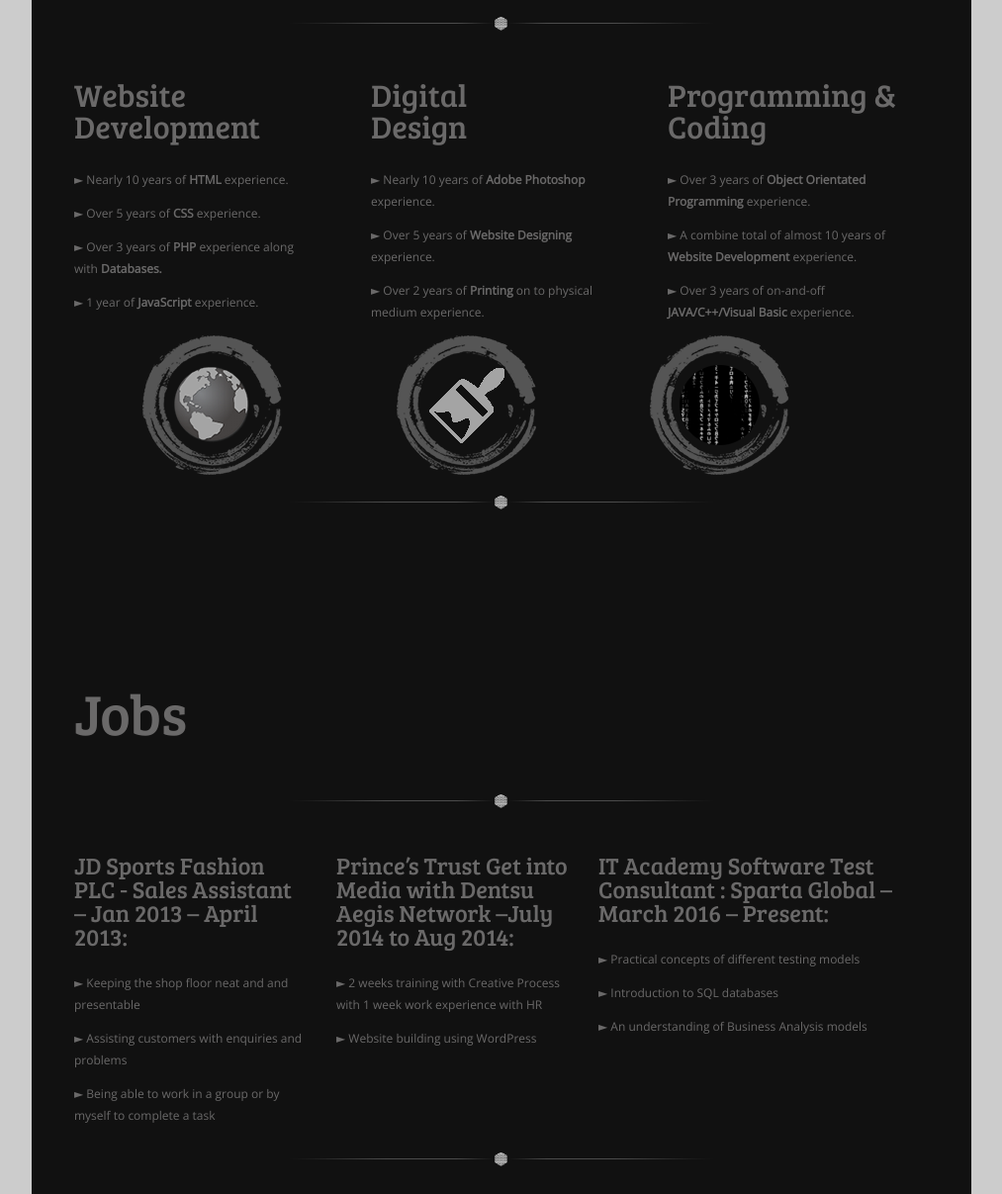
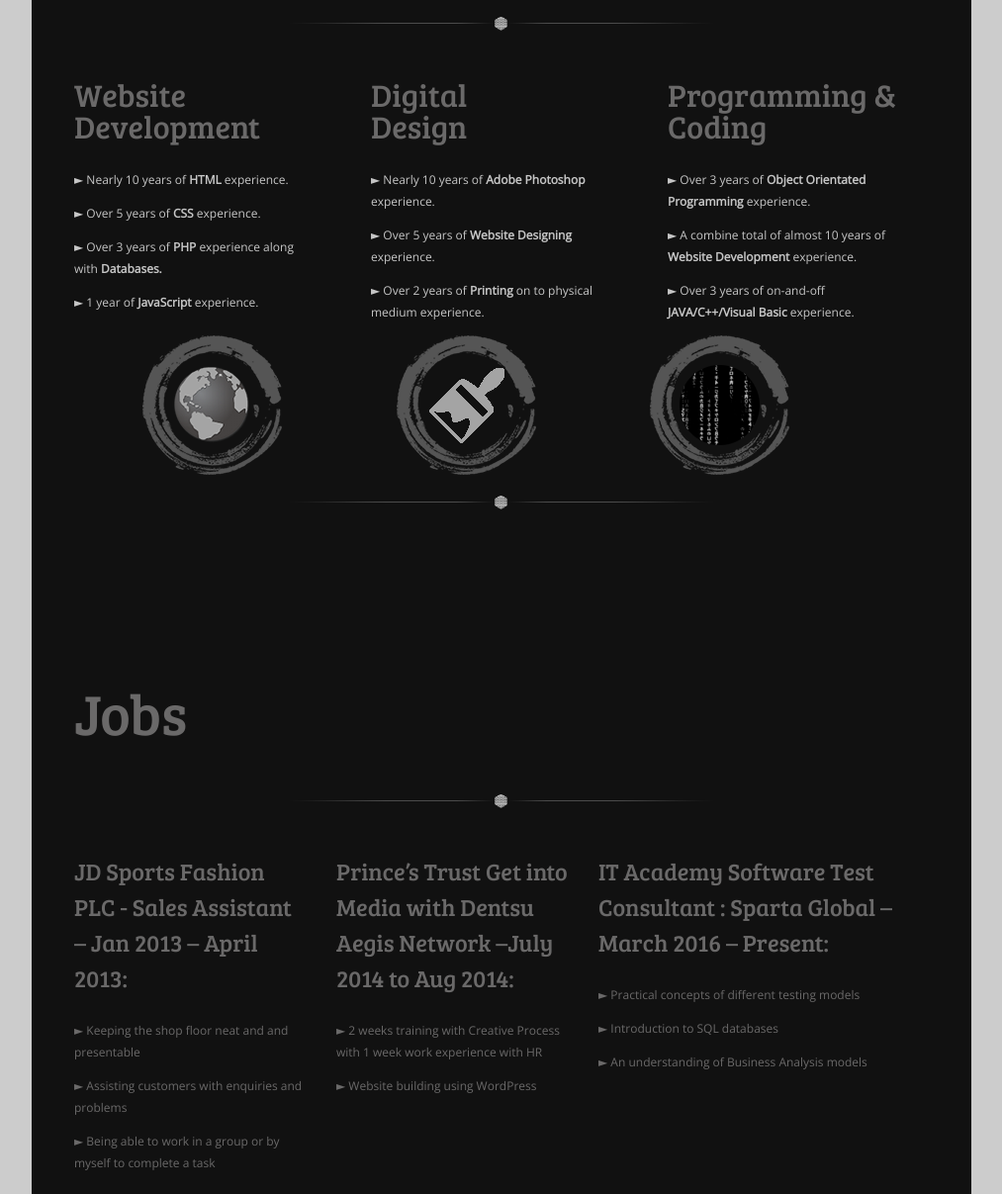
Before and after one commit to Ti3n/Interactive-cv, a plain HTML site: page index.html in a window 1280 px wide. Shown: the part 984-2191 px from the top of the page at 99% size, without its empty margins (133-1146 px from the left). Drawn offline with nearby package versions, Linux system fonts and the light colour scheme.

Commit message:
Updates and changes to the index and css files

```diff
--- a/index.html
+++ b/index.html
@@ -42,13 +42,13 @@
             <h2>
                 My name is Tien Ngo, and I am a Digital Designer & Programmer.
             </h2>
-            <p>
+            <p class="off-white">
                 I am a graduate from Kingston University where I read BSc (Hons) Computer Science.
     			I chose to do a degree in Computer Science because it enabled me to learn the relevant
     			skills to pursue a career in Website Development, an area which I am interested. I can
     			work in either a team or independently and towards a deadline.
             </p>
-			<p>
+			<p class="off-white">
                 I believe I can be a great asset to your company as I can voice my opinions and ideas with
     			confidence. I can share my knowledge and experiences as well as learning more from others. I have experiences
     			with working with web building software and I think that with this I can contribute and assist
@@ -67,20 +67,20 @@
         <div class="content">
             <div class="col">
             <h2>Website Development</h2>
-				<p style="font-weight: 100;">
+				<p class="off-white" style="font-weight: 100;">
 					<b style="font-weight: bolder;">
 						&#x25BA;
 					</b>
 					Nearly 10 years of <b style="font-weight: 900;">HTML</b> experience.
 				</p>
-				 <p style="font-weight: 100;">
+				 <p class="off-white" style="font-weight: 100;">
 					<b style="font-weight: bolder;">
 						&#x25BA;
 					</b>
 					Over 5 years of <b style="font-weight: 900;">CSS</b> experience.
 				</p>
 
-				<p style="font-weight: 100;">
+				<p class="off-white" style="font-weight: 100;">
 					<b style="font-weight: bolder;">
 						&#x25BA;
 					</b>
@@ -88,7 +88,7 @@
                     <b style="font-weight:900;">Databases.</b>
 				</p>
 
-				<p style="font-weight: 100;">
+				<p class="off-white" style="font-weight: 100;">
 					<b style="font-weight: bolder;">
 						&#x25BA;
 					</b>
@@ -100,20 +100,20 @@
 
             <div class="col col-mid">
             <h2>Digital <br> Design </br></h2>
-            <p style="font-weight: 100;">
+            <p class="off-white" style="font-weight: 100;">
 					<b style="font-weight: bolder;">
 						&#x25BA;
 					</b>
 					Nearly 10 years of <b style="font-weight: 900;">Adobe Photoshop</b> experience.
 				</p>
-				 <p style="font-weight: 100;">
+				 <p class="off-white" style="font-weight: 100;">
 					<b style="font-weight: bolder;">
 						&#x25BA;
 					</b>
 					Over 5 years of <b style="font-weight: 900;">Website Designing</b> experience.
 				</p>
 
-				<p style="font-weight: 100;">
+				<p class="off-white" style="font-weight: 100;">
 					<b style="font-weight: bolder;">
 						&#x25BA;
 					</b>
@@ -123,20 +123,20 @@
 
             <div class="col-right">
             <h2>Programming & <br>Coding</br></h2>
-            <p style="font-weight: 100;">
+            <p class="off-white" style="font-weight: 100;">
 					<b style="font-weight: bolder;">
 						&#x25BA;
 					</b>
 					Over 3 years of <b style="font-weight: 900;">Object Orientated Programming</b> experience.
 				</p>
-				 <p style="font-weight: 100;">
+				 <p class="off-white" style="font-weight: 100;">
 					<b style="font-weight: bolder;">
 						&#x25BA;
 					</b>
 					A combine total of almost 10 years of <b style="font-weight: 900;">Website Development</b> experience.
 				</p>
 
-				<p style="font-weight: 100;">
+				<p class="off-white" style="font-weight: 100;">
 					<b style="font-weight: bolder;">
 						&#x25BA;
 					</b>
--- a/style.css
+++ b/style.css
@@ -133,7 +133,7 @@ input[type="text"], input[type="email"]
 /****************************************************/
 
 #jobs{margin:0px 43px; padding-top:115px;}
-#jobs h3 {line-height: 1;}
+#jobs h3 {line-height: 1.5;}
 #jobs .col{
 	width:235px;
 	float:left;
```
